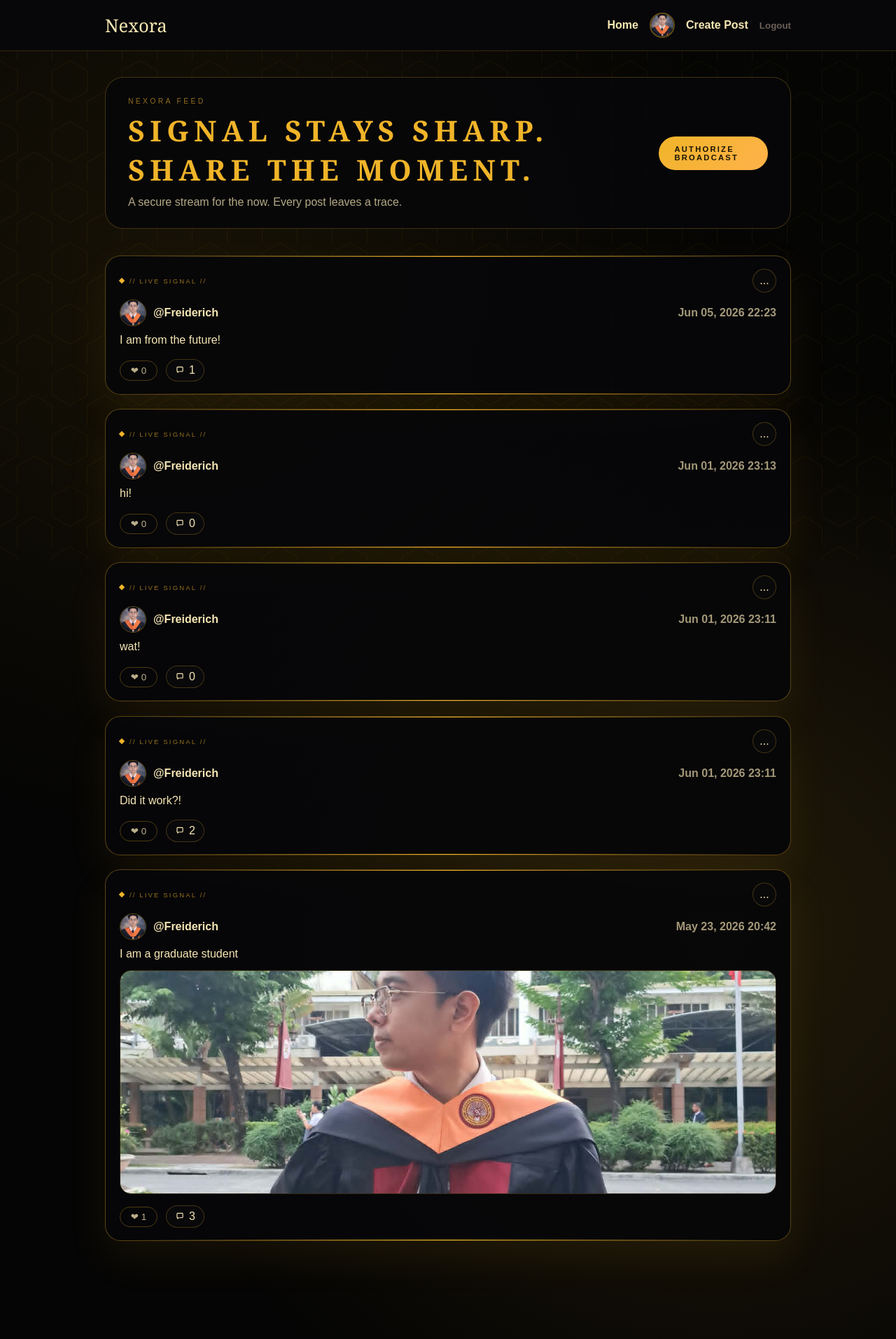
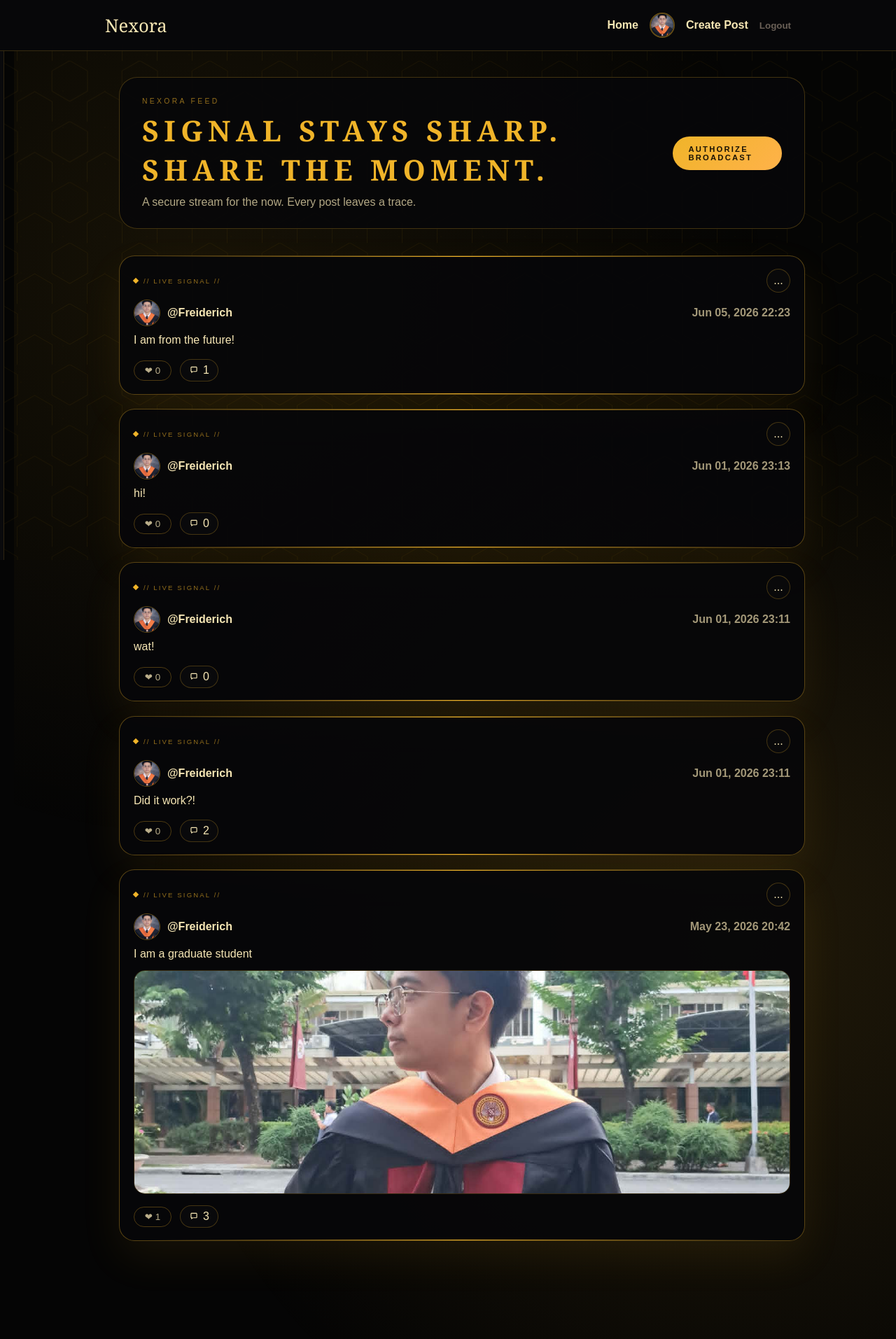
Before and after one commit to Freiderich/Nexora, a Django app: page / in a window 1280 px wide. Shown: the whole page at 70% size. Run offline with Django 5.2, Linux system fonts and the light colour scheme; a user stored in the database is signed in; data comes from the database, SQL or seed files in the repository; both versions use the stored data as it was after the commit; data that the repository does not hold is empty.

Commit message:
Added side box

```diff
--- a/static/css/home.css
+++ b/static/css/home.css
@@ -24,6 +24,21 @@
 .home-body main.container {
   width: 100%;
   max-width: none;
+}
+
+.home-side-bar {
+  position: fixed;
+  left: 0;
+  top: 70px;
+  bottom: 0;
+  width: 6px;
+  background: #0a0a0c;
+  border-right: 1px solid rgba(240,180,41,0.15);
+  z-index: 10;
+}
+
+.home-body main.container {
+  margin-left: 20px;
 }
 
 .home-body .site-header,
--- a/templates/posts/home.html
+++ b/templates/posts/home.html
@@ -11,6 +11,9 @@
 {% block main_class %}home-terminal{% endblock %}
 
 {% block content %}
+  {% if user.is_authenticated %}
+    <div class="home-side-bar"></div>
+  {% endif %}
   <div class="terminal-hex">
     <svg class="hex-grid" xmlns="http://www.w3.org/2000/svg">
       <defs>
```
Also changed, not shown: db.sqlite3.
